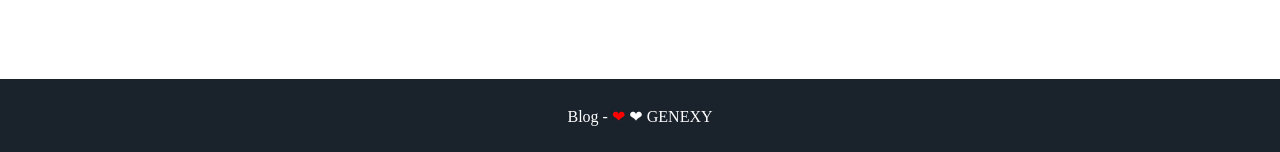
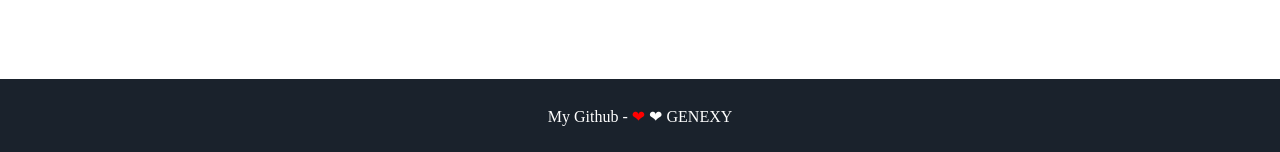
Before and after one commit to GENE-XY/GENE, a Jekyll site: the page built from index.html, in a window 1280 px wide. Shown: the part 1107-1259 px from the top of the page. Built offline with Jekyll 4.4.1, drawn with Linux system fonts in a browser that asks for light colours; some web fonts are replaced.

Commit message:
Update footer.html

```diff
--- a/_includes/footer.html
+++ b/_includes/footer.html
@@ -1,6 +1,6 @@
 <footer class="footer">
     <!-- <p>&copy; {{ site.username }}</p> -->
-    <p>Blog - <span class="love">❤</span> ❤ <a href="https://github.com/GENE-XY">GENEXY</a></p>
+    <p>My Github - <span class="love">❤</span> ❤ <a href="https://github.com/GENE-XY">GENEXY</a></p>
 </footer>
 <script src="//cdn.jsdelivr.net/particles.js/2.0.0/particles.min.js"></script>
 <script src="{{ '/assets/js/sweet-scroll.min.js' | prepend: site.baseurl }}"></script>
```
